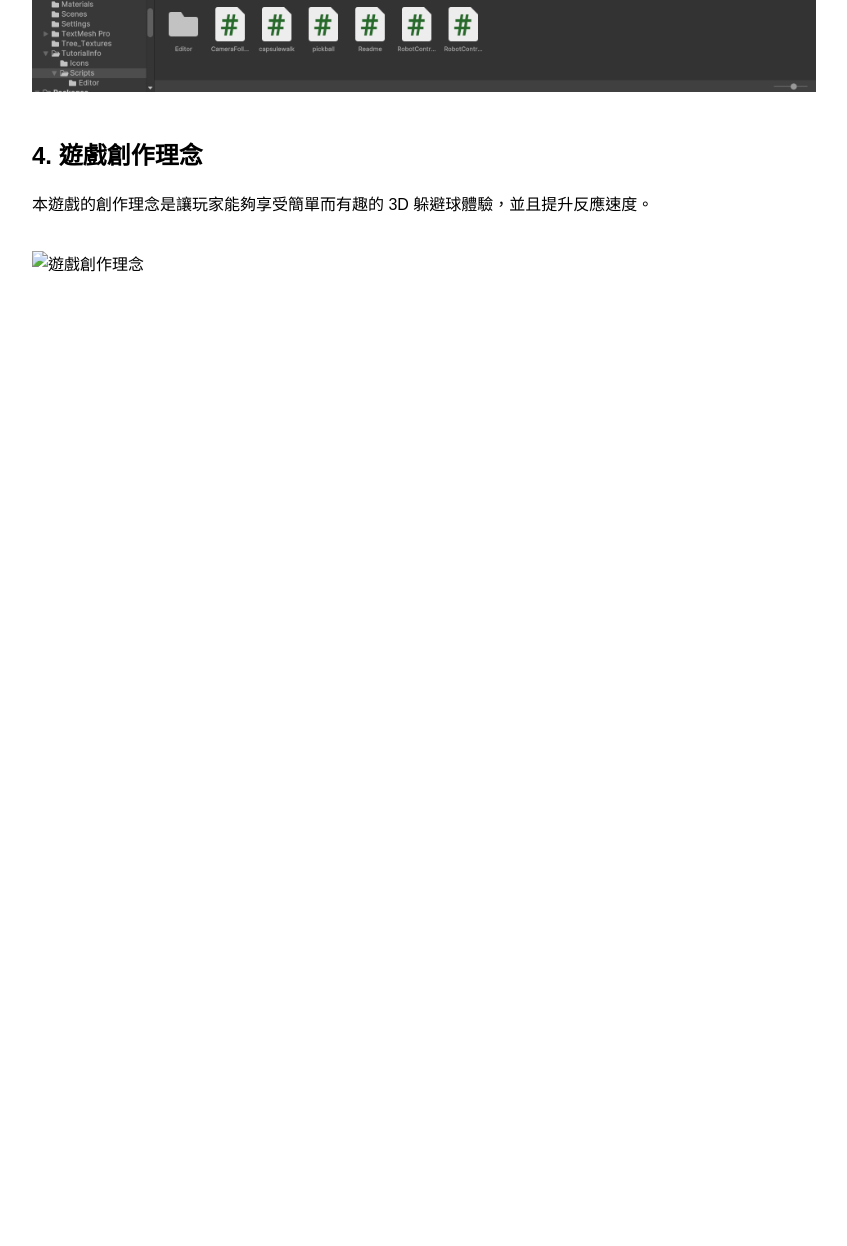
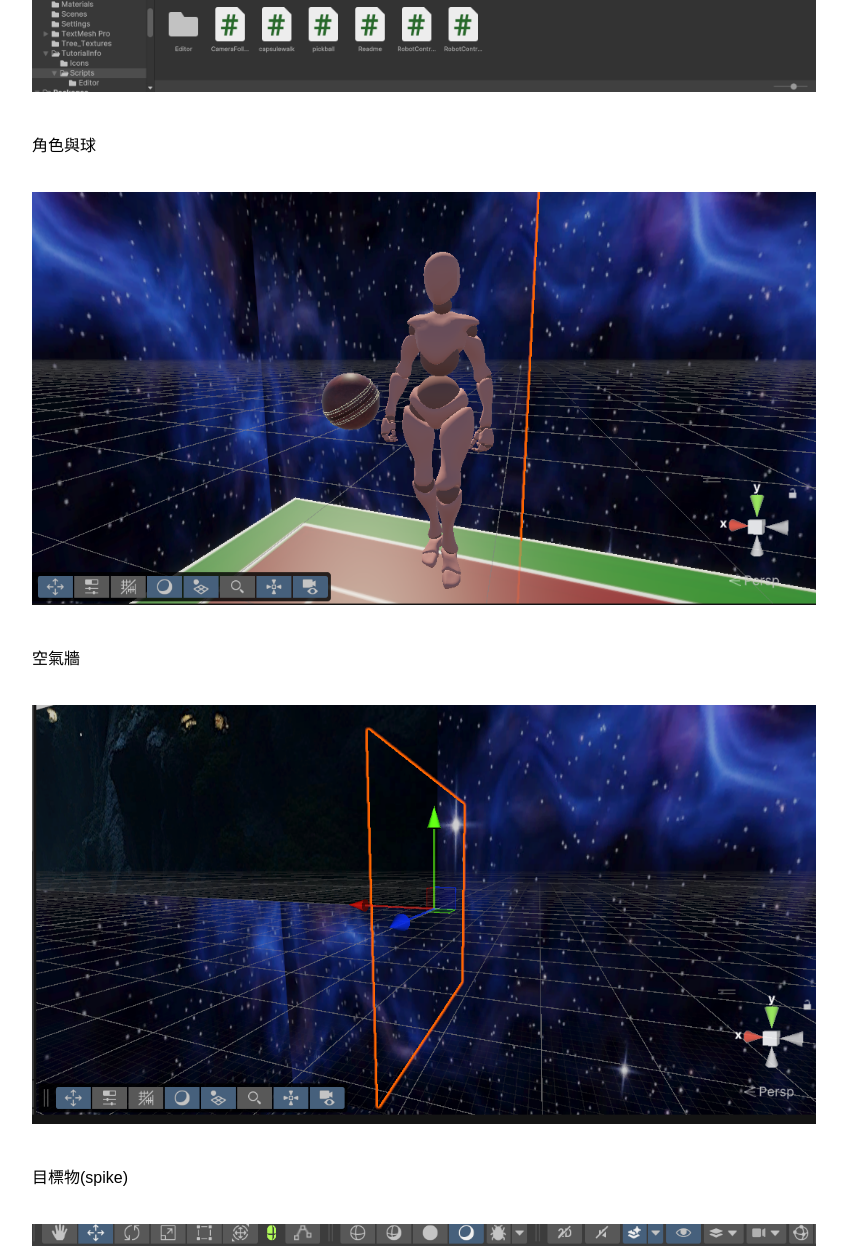
Before and after one commit to Chris-chang000/website, a plain HTML site: page index.html in a window 1280 px wide. Shown: the part 5133-6379 px from the top of the page, without its empty margins (268-1115 px from the left). Before the commit the page ends 5428 px from the top, so only its background shows below. Drawn offline with Linux system fonts and the light colour scheme.

Commit message:
Add files via upload

```diff
--- a/index.html
+++ b/index.html
@@ -124,12 +124,24 @@
         <h2>3. 物品介紹</h2>
         <p>遊戲中的物品。</p>
         <img src="螢幕擷取畫面%202025-04-05%20164628.png" alt="物品介紹">
+       <p>角色與球</p>
+        <img src="螢幕擷取畫面 2025-04-05 184604.png" alt="物品介紹">
+       <p>空氣牆</p>
+        <img src="螢幕擷取畫面 2025-04-05 184623.png" alt="物品介紹">
+        <P>目標物(spike)</P>
+        <img src="螢幕擷取畫面 2025-04-05 184640.png" alt="物品介紹">
+        <p>封面</p>
+        <img src="螢幕擷取畫面 2025-04-05 184809.png" alt="物品介紹">
+
+
+
+
     </section>
 
     <section id="section5">
         <h2>4. 遊戲創作理念</h2>
         <p>本遊戲的創作理念是讓玩家能夠享受簡單而有趣的 3D 躲避球體驗，並且提升反應速度。</p>
-        <img src="creation_concept.jpg" alt="遊戲創作理念">
+
     </section>
 
     <script>
```
